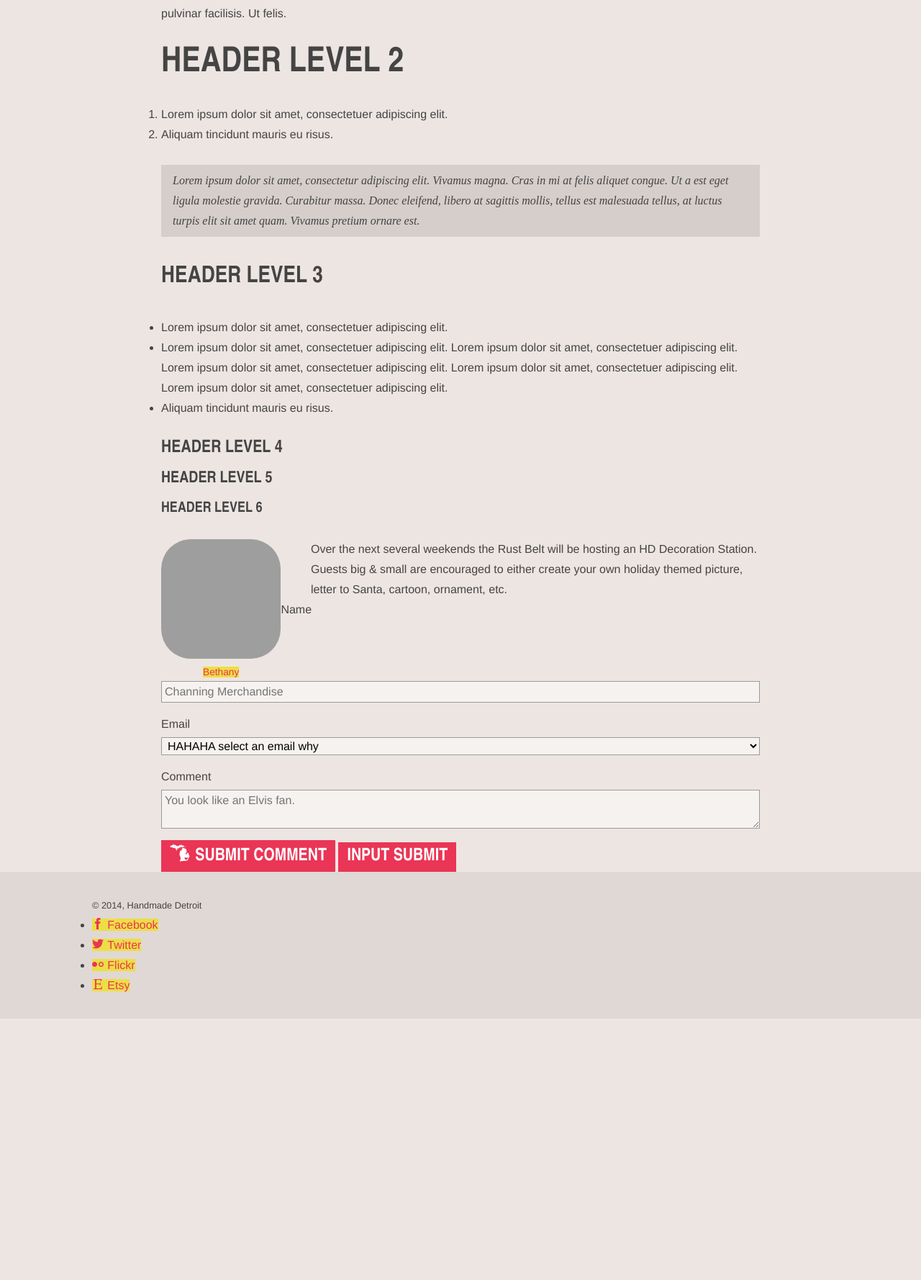
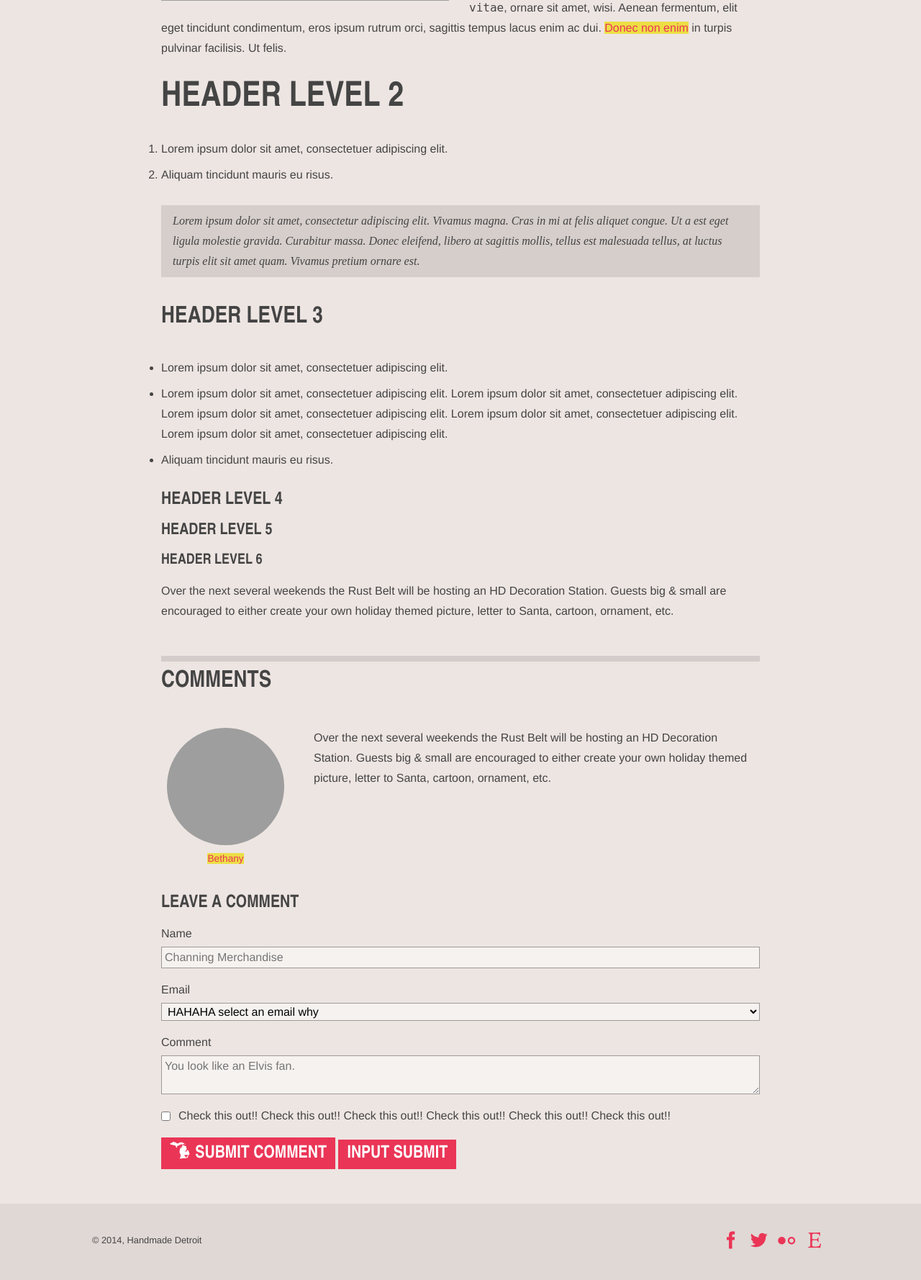
Before and after one commit to turboclaw/handmade-detroit-2014, a PHP site: page /static-single.html in a window 1280 px wide. Shown: the part 1299-3077 px from the top of the page at 72% size. Before the commit the page ends 2714 px from the top, so only its background shows below. Run offline with PHP 8.4, Linux system fonts and the light colour scheme; some libraries are stand-ins or nearby versions; some web fonts are replaced; grey boxes are pictures that could not be loaded.

Commit message:
added util, footer stuff, article stuff, form stuff

```diff
--- a/css/base.css
+++ b/css/base.css
@@ -26,9 +26,13 @@ table {
 	margin: 0 0 1.75em;
 	padding: 0;
 }
+li {
+	margin-bottom: 0.5em;
+}
 p:last-child,
 ul:last-child,
 ol:last-child,
+li:last-child,
 blockquote:last-child,
 table:last-child {
 	margin-bottom: 0;
--- a/css/layout.css
+++ b/css/layout.css
@@ -1,14 +1,5 @@
-.alignleft {
-	float: left;
-	margin: 0 1.75em 0.5em 0;
-}
-.alignright {
-	float: right;
-	margin: 0 0 0.5em 1.75em;
-}
-
 main {
-	margin: 0 auto;
+	margin: 3em auto;
 	width: 82.5%;
 	font-size: 0.875em;
 }
--- /dev/null
+++ b/css/m.article.css
@@ -0,0 +1,5 @@
+.article {}
+
+.article__title {
+	text-align: center;
+}
--- a/css/m.comment.css
+++ b/css/m.comment.css
@@ -1,5 +1,16 @@
+.comments {
+	border-top: 0.5em solid rgba(38, 37, 36, 0.125);
+	margin-top: 3em;
+}
+
 .comment-list {
 	list-style: none;
+}
+.media--comment {
+	padding: 0.5em;
+}
+.even .media--comment {
+	background-color: rgba(168, 168, 168, 0.125);
 }
 .media--comment .media__footer {
 	width: 20%;
@@ -9,7 +20,7 @@
 }
 .media--comment .media__image {
 	margin-bottom: 0.5em;
-	border-radius: 3em;
+	border-radius: 10em;
 	overflow: hidden;
 }
 .media--comment .media__body {
--- a/css/m.footer.css
+++ b/css/m.footer.css
@@ -3,3 +3,25 @@
 	padding-bottom: 2em;
 	background: #e0d8d5;
 }
+
+[role="contentinfo"] small {
+	float: left;
+	line-height: 3em;
+}
+.social {
+	float: right;
+	list-style: none;
+	font-size: 1.5em;
+}
+.social li {
+	display: inline;
+}
+.social a {
+	background-color: transparent;
+}
+.social a:hover, .social a:active, .social a:focus {
+	color: #444;
+}
+.social a[data-icon] span {
+	display: none;
+}
--- a/css/m.forms.css
+++ b/css/m.forms.css
@@ -15,7 +15,7 @@ textarea {
 input[type="text"], input[type="email"], input[type="url"], input[type="number"],
 textarea,
 select {
-	font: normal 1em/1.5 "DIN Regular", "Helvetica Neue", Arial, Helvetica, sans-serif;
+	font: normal 16px/1.5 "DIN Regular", "Helvetica Neue", Arial, Helvetica, sans-serif;
 	border: 1px solid rgba(68, 68, 68, 0.5);
 	background-color: rgba(255, 255, 255, 0.5);
 	padding: 0.125em 0.25em;
@@ -39,6 +39,13 @@ select:last-child {
 .form__control-group {
 	margin-bottom: 1em;
 }
+.form__control-group--toggle {
+	padding-left: 1.5em;
+}
+.form__control-group--toggle input {
+	float: left;
+	margin: 0.375em 0 0 -1.5em;
+}
 
 button,
 input[type="submit"],
@@ -52,3 +59,14 @@ input[type="submit"],
 	color: #fff;
 	border-radius: 0;
 }
+
+@media screen and (min-width: 50em) {
+	input[type="text"], input[type="email"], input[type="url"], input[type="number"],
+	textarea,
+	select {
+		font-size: 1em;
+	}
+	.form__control-group--toggle input {
+		margin-top: 0.5em;
+	}
+}
--- /dev/null
+++ b/css/util.css
@@ -0,0 +1,13 @@
+.alignleft {
+	float: left;
+	margin: 0 1.75em 0.5em 0;
+}
+.alignright {
+	float: right;
+	margin: 0 0 0.5em 1.75em;
+}
+.cf:after {
+	content: " ";
+	display: table;
+	clear: both;
+}
--- a/static-single.html
+++ b/static-single.html
@@ -53,15 +53,16 @@
           <h4>Header Level 4</h4>
           <h5>Header Level 5</h5>
           <h6>Header Level 6</h6>
+          <p>Over the next several weekends the Rust Belt will be hosting an HD Decoration Station. Guests big & small are encouraged to either create your own holiday themed picture, letter to Santa, cartoon, ornament, etc.</p>
         </div>
 
       </article>
 
       <aside role="complementary" id="comments" class="comments">
-
-        <ol class="comment-list">
+        <h3>Comments</h3>
+        <ol class="comment-list cf">
           <li class="comment-thread odd">
-            <article class="media media--comment">
+            <article class="media media--comment cf">
 
               <footer class="media__footer">
                 <div class="media__image">
@@ -79,6 +80,7 @@
         </ol>
 
         <form class="form add-comment">
+          <h4>Leave a comment</h4>
           <p class="form__control-group">
             <label>Name</label>
             <input type="text" name="name" placeholder="Channing Merchandise" />
@@ -93,6 +95,9 @@
             <label>Comment</label>
             <textarea name="comment" placeholder="You look like an Elvis fan."></textarea>
           </p>
+          <label class="form__control-group form__control-group--toggle">
+            <input type="checkbox" name="check" /> Check this out!! Check this out!! Check this out!! Check this out!! Check this out!! Check this out!!
+          </label>
           <p class="form__control-group form__control-group--actions">
             <button type="button" data-icon="michigan">Submit Comment</button>
             <input type="submit" value="input submit" />
@@ -101,13 +106,13 @@
       </aside>
     </main>
 
-    <footer role="contentinfo">
+    <footer role="contentinfo" class="cf">
       <small>© 2014, Handmade Detroit</small>
       <ul class="social">
-        <li><a href="https://www.facebook.com/handmadedetroit" data-icon="facebook">Facebook</a></li>
-        <li><a href="https://twitter.com/handmadedetroit" data-icon="twitter">Twitter</a></li>
-        <li><a href="https://www.flickr.com/photos/hd_ducf/" data-icon="flickr">Flickr</a></li>
-        <li><a href="https://www.etsy.com/shop/handmadedetroit" data-icon="etsy">Etsy</a></li>
+        <li><a href="https://www.facebook.com/handmadedetroit" data-icon="facebook"><span>Facebook</span></a></li>
+        <li><a href="https://twitter.com/handmadedetroit" data-icon="twitter"><span>Twitter</span></a></li>
+        <li><a href="https://www.flickr.com/photos/hd_ducf/" data-icon="flickr"><span>Flickr</span></a></li>
+        <li><a href="https://www.etsy.com/shop/handmadedetroit" data-icon="etsy"><span>Etsy</span></a></li>
       </ul>
     </footer>
 
--- a/styles-import.css
+++ b/styles-import.css
@@ -2,10 +2,12 @@
 
 @import "css/fonts.css";
 @import "css/base.css";
+@import "css/util.css";
 @import "css/icons.css";
 @import "css/layout.css";
 
 @import "css/m.forms.css";
+@import "css/m.article.css";
 @import "css/m.comment.css";
 
 @import "css/m.masthead.css";
```
